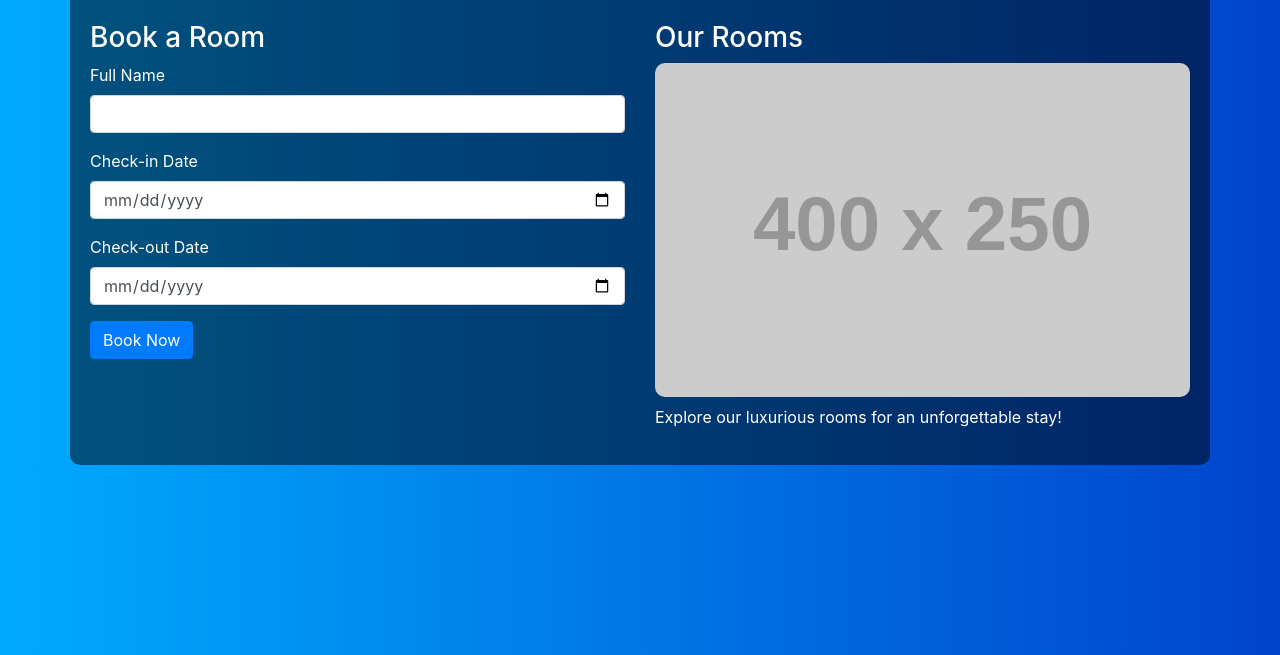
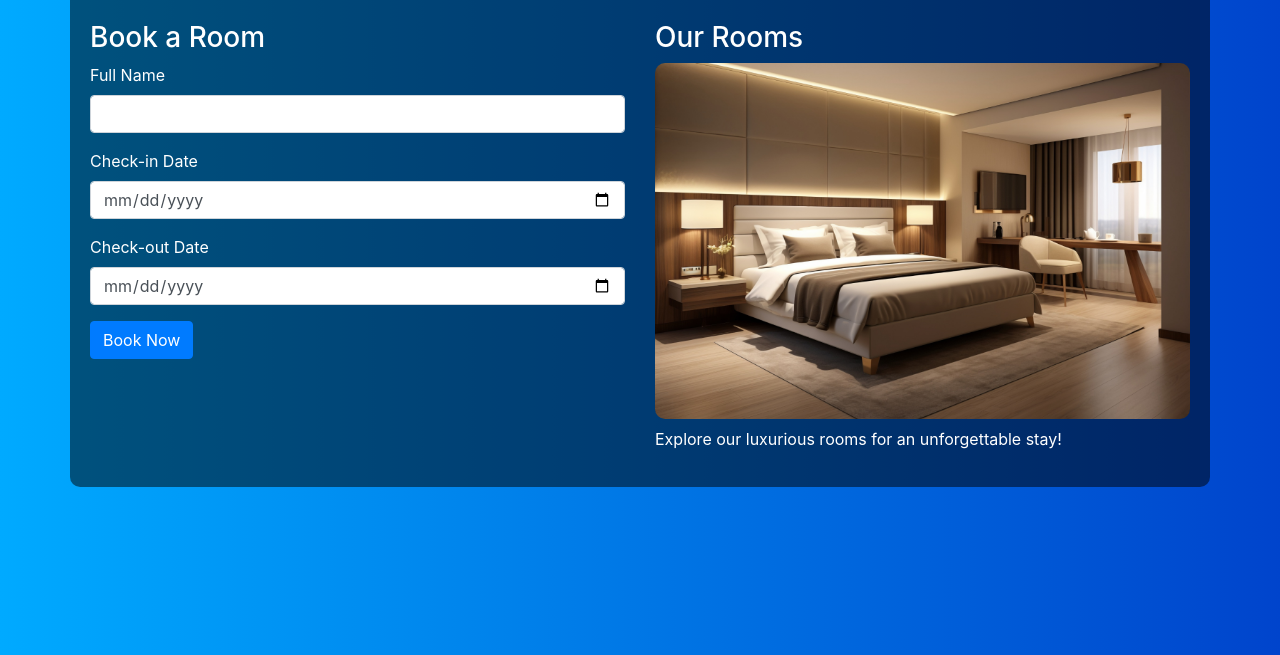
Before and after one commit to farz33/hotelwebapp, a plain HTML site: page index.html in a window 1280 px wide. Shown: the part 145-800 px from the top of the page. Drawn offline with nearby package versions, Linux system fonts and the light colour scheme; placeholder pictures from the web are drawn by us.

Commit message:
Update index.html

```diff
--- a/index.html
+++ b/index.html
@@ -47,7 +47,7 @@
             </div>
             <div class="col-md-6">
                 <h3>Our Rooms</h3>
-                <img src="https://via.placeholder.com/400x250" alt="Room Image" class="room-image">
+                <img src="room.jpg" alt="Room Image" class="room-image">
                 <p class="mt-2">Explore our luxurious rooms for an unforgettable stay!</p>
             </div>
         </div>
```
